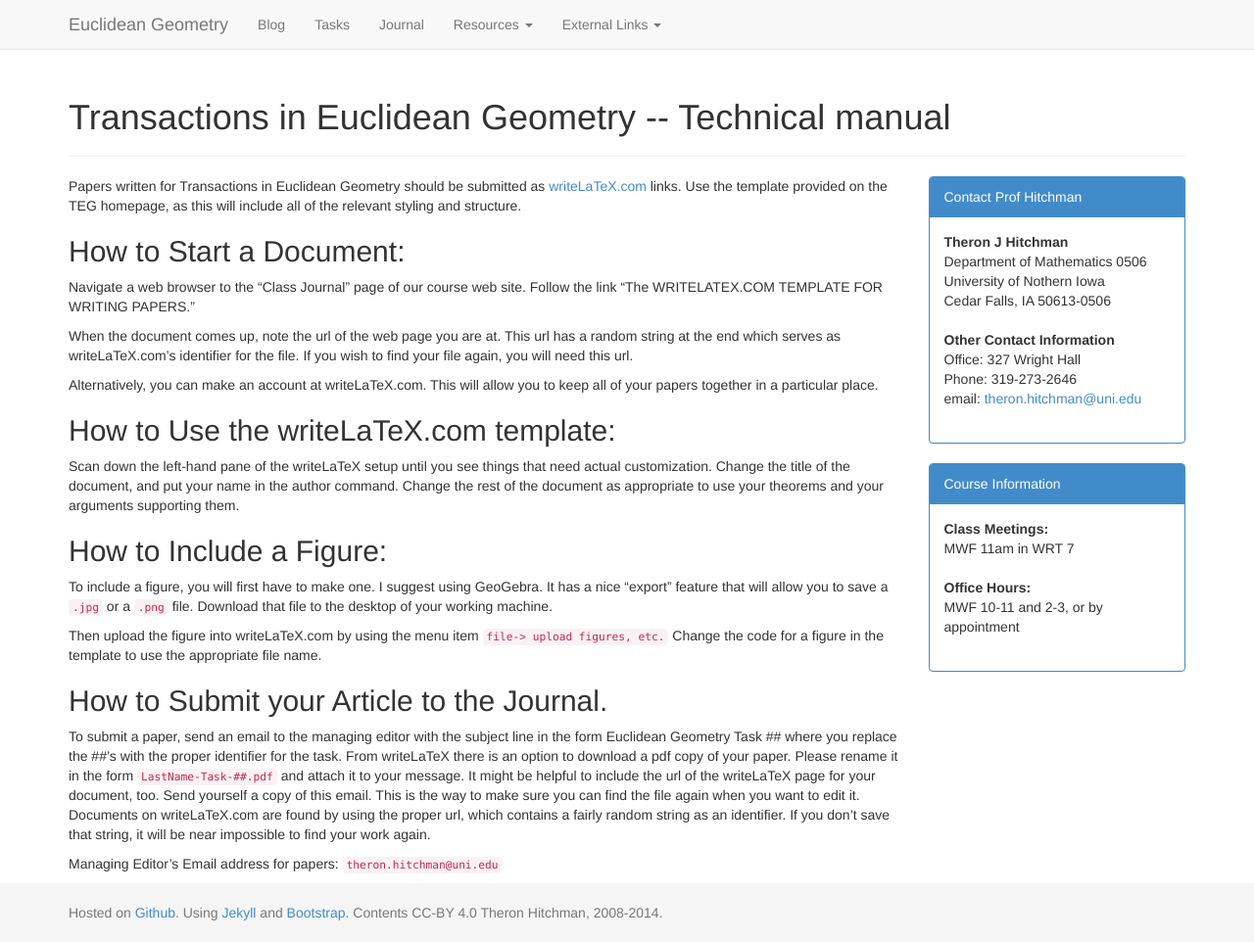
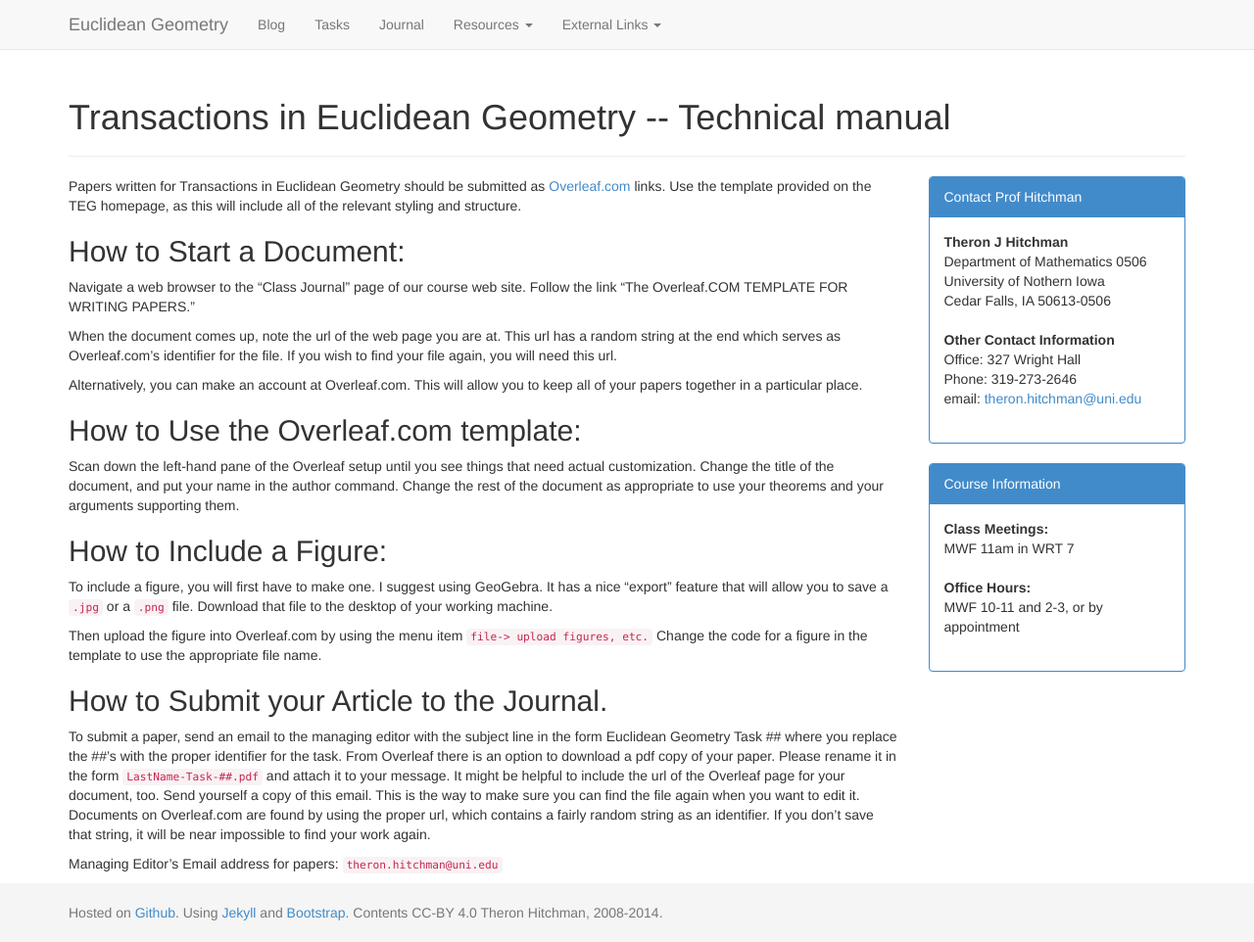
Before and after one commit to theronhitchman/euclidean-geometry, a Jekyll site: the page built from writing/tech-manual.md, in a window 1280 px wide and 962 px high. Shown: the whole window at 98% size. Built offline with Jekyll 4.4.1, drawn with Linux system fonts in a browser that asks for light colours; nearby versions of some CDN libraries.

Commit message:
change all references from writelatex to overleaf

```diff
--- a/writing/tech-manual.md
+++ b/writing/tech-manual.md
@@ -4,24 +4,24 @@ layout: default
 ---
 
 Papers written for Transactions in Euclidean Geometry should be submitted as
-[writeLaTeX.com](http://www.writelatex.com) links. Use the template provided on
+[Overleaf.com](http://www.overleaf.com) links. Use the template provided on
 the TEG homepage, as this will include all of the relevant styling and structure.
 
 ## How to Start a Document:
 
 Navigate a web browser to the “Class Journal” page of our course web site.
-Follow the link “The WRITELATEX.COM TEMPLATE FOR WRITING PAPERS.”
+Follow the link “The Overleaf.COM TEMPLATE FOR WRITING PAPERS.”
 
 When the document comes up, note the url of the web page you are at. This url
-has a random string at the end which serves as writeLaTeX.com’s identifier for
+has a random string at the end which serves as Overleaf.com’s identifier for
 the file. If you wish to find your file again, you will need this url.
 
-Alternatively, you can make an account at writeLaTeX.com. This will allow you
+Alternatively, you can make an account at Overleaf.com. This will allow you
 to keep all of your papers together in a particular place.
 
-## How to Use the writeLaTeX.com template:
+## How to Use the Overleaf.com template:
 
-Scan down the left-hand pane of the writeLaTeX setup until you see things that
+Scan down the left-hand pane of the Overleaf setup until you see things that
 need actual customization. Change the title of the document, and put your name
 in the author command. Change the rest of the document as appropriate to use
 your theorems and your arguments supporting them.
@@ -32,7 +32,7 @@ To include a figure, you will first have to make one. I suggest using GeoGebra.
 It has a nice “export” feature that will allow you to save a `.jpg` or a `.png`
 file. Download that file to the desktop of your working machine.
 
-Then upload the figure into writeLaTeX.com by using the menu item
+Then upload the figure into Overleaf.com by using the menu item
 `file-> upload figures, etc.` Change the code for a figure in the template to
 use the appropriate file name.
 
@@ -40,12 +40,12 @@ use the appropriate file name.
 
 To submit a paper, send an email to the managing editor with the subject line
 in the form Euclidean Geometry Task ## where you replace the ##'s with the
-proper identifier for the task. From writeLaTeX there is an option to download a
+proper identifier for the task. From Overleaf there is an option to download a
 pdf copy of your paper. Please rename it in the form `LastName-Task-##.pdf` and
 attach it to your message. It might be helpful to include the url of the
-writeLaTeX page for your document, too. Send yourself a copy of this email.
+Overleaf page for your document, too. Send yourself a copy of this email.
 This is the way to make sure you can find the file again when you want to edit
-it. Documents on writeLaTeX.com are found by using the proper url, which
+it. Documents on Overleaf.com are found by using the proper url, which
 contains a fairly random string as an identifier. If you don’t save that string,
 it will be near impossible to find your work again.
 
```
Also changed, not shown: writing/index.md (+7 -7 lines).
